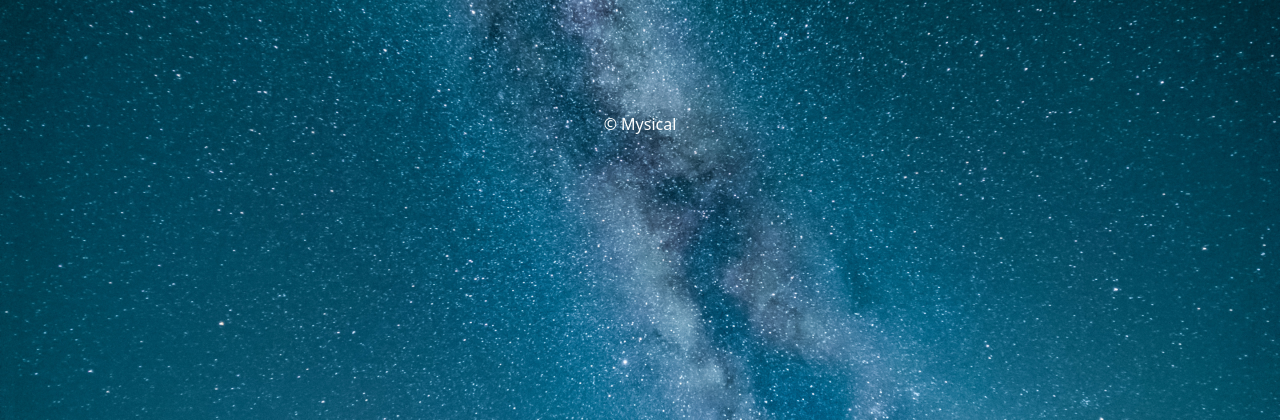
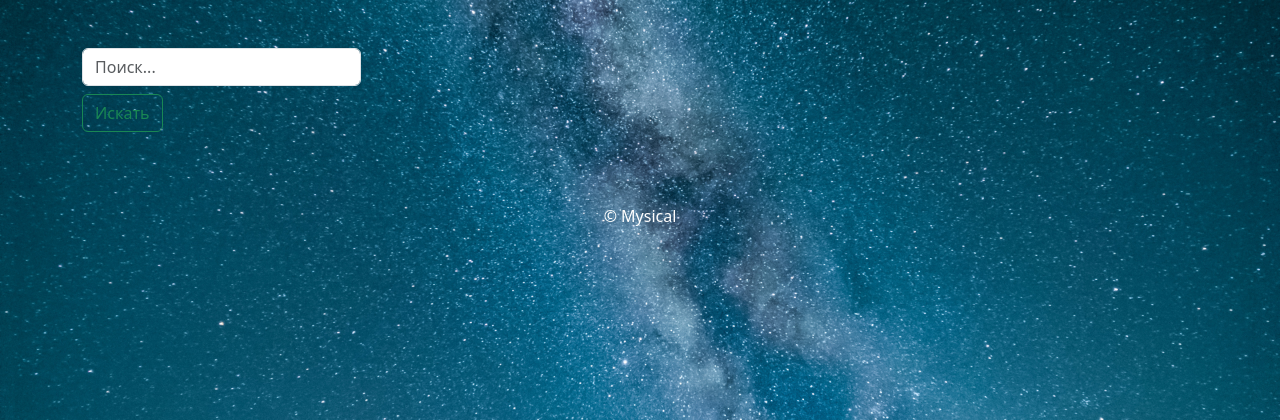
Before and after one commit to N0len-sasha/Music_plog, a Django app: page / in a window 1280 px wide. Shown: the part 76-496 px from the top of the page. Run offline with Django 3.2, Linux system fonts and the light colour scheme; data that the repository does not hold is empty; some libraries are stand-ins or nearby versions.

Commit message:
search by name functionality

```diff
--- a/music_blog_api/music_blog/views.py
+++ b/music_blog_api/music_blog/views.py
@@ -1,4 +1,5 @@
 from typing import Any
+from django.db.models import Q
 from django.urls import reverse, reverse_lazy
 from django.views.generic import (ListView, CreateView,
                                   DeleteView, UpdateView,
@@ -29,6 +30,12 @@ class IndexView(ListView):
 
     def get_queryset(self):
         queryset = Post.objects.annotate(average_rating=Avg('reviews__score'))
+        search_query = self.request.GET.get('q')
+        if search_query:
+            queryset = queryset.filter(
+                Q(name__icontains=search_query)
+            )
+
         return queryset
 
 
--- a/music_blog_api/templates/blog/index.html
+++ b/music_blog_api/templates/blog/index.html
@@ -5,6 +5,14 @@
 {% endblock %}
 
 {% block content %}
+  <form class="form-inline my-2 my-lg-0" action="#" method="get">
+    <div class="col-sm-8 col-md-3">
+        <input class="form-control mr-sm-2" name="q" type="text" placeholder="Поиск..." value="{{ request.GET.q }}">
+    </div>
+    <div class="col-sm-4 col-md-2">
+        <button class="btn btn-outline-success my-2 my-sm-2" type="submit">Искать</button>
+    </div>
+  </form>
   {% for post in posts %}
     {% include "includes/post_card.html" %}
   {% endfor %}
```
